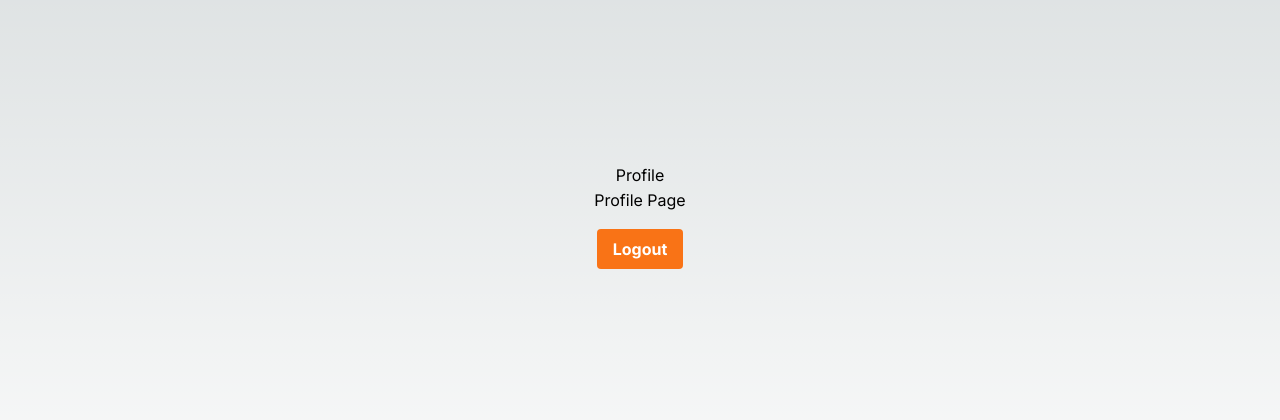
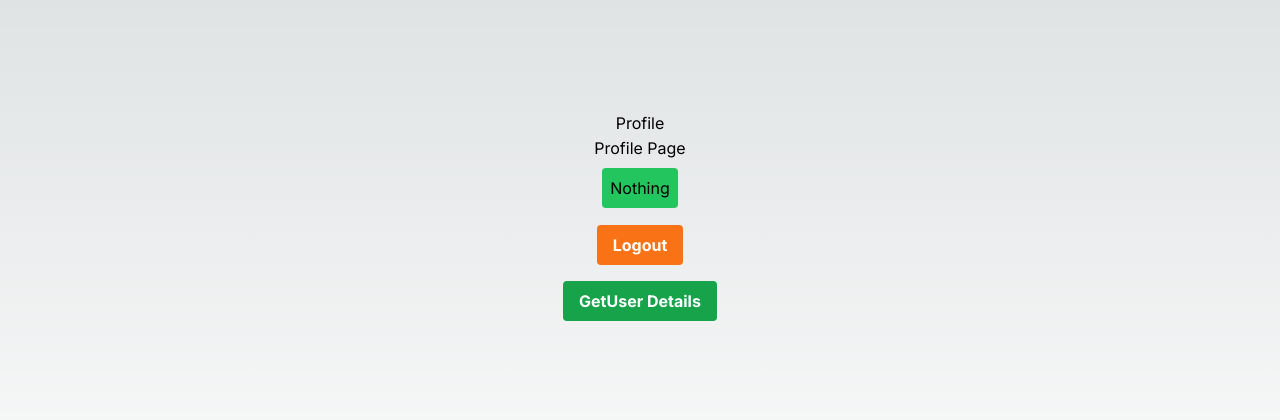
Before and after one commit to rajratan41/Fullstack-authSystem, a Next.js app: page /profile in a window 1280 px wide. Shown: the part 184-604 px from the top of the page. Built offline with nearby package versions, Linux system fonts and the light colour scheme.

Commit message:
added getUser function

```diff
--- a/src/app/profile/page.tsx
+++ b/src/app/profile/page.tsx
@@ -1,11 +1,13 @@
 "use client";
 import axios from "axios";
 import Link from "next/link";
+import React, { useState } from "react";
 import { toast } from "react-hot-toast";
 import { useRouter } from "next/navigation";
 
 export default function ProfilePage() {
   const router = useRouter();
+  const [data, setData] = useState("Nothing");
   const logout = async () => {
     try {
       await axios.get("/api/users/logout");
@@ -17,11 +19,24 @@
       toast.error(error.message);
     }
   };
+
+  const getUserDetails = async () => {
+    const res = await axios.get("/api/users/me");
+    console.log(res.data);
+    setData(res.data.data._id);
+  };
   return (
     <div className="flex flex-col items-center justify-center min-h-screen py-2">
       <h1>Profile</h1>
       <hr />
       <p>Profile Page</p>
+      <h2 className="p-2 mt-2 rounded bg-green-500">
+        {data === "Nothing" ? (
+          "Nothing"
+        ) : (
+          <Link href={`/profile/${data}`}>{data}</Link>
+        )}
+      </h2>
       <hr />
       <button
         onClick={logout}
@@ -29,6 +44,12 @@
       >
         Logout
       </button>
+      <button
+        onClick={getUserDetails}
+        className="bg-green-600 mt-4 hover:bg-green-700 text-white font-bold py-2 px-4 rounded"
+      >
+        GetUser Details
+      </button>
     </div>
   );
 }
```
